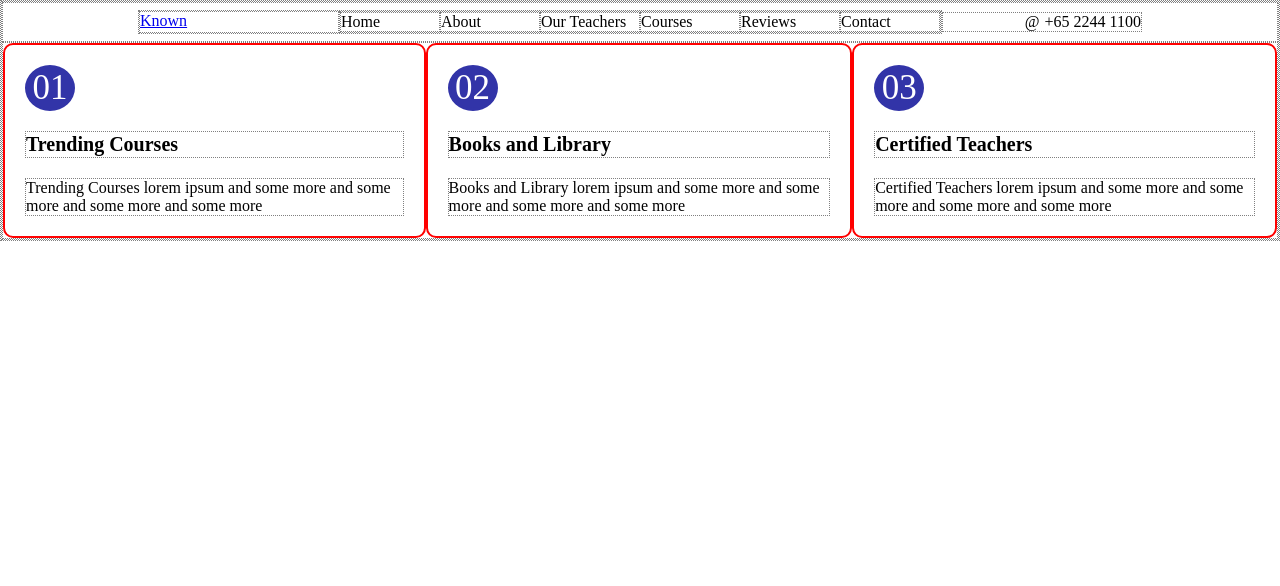
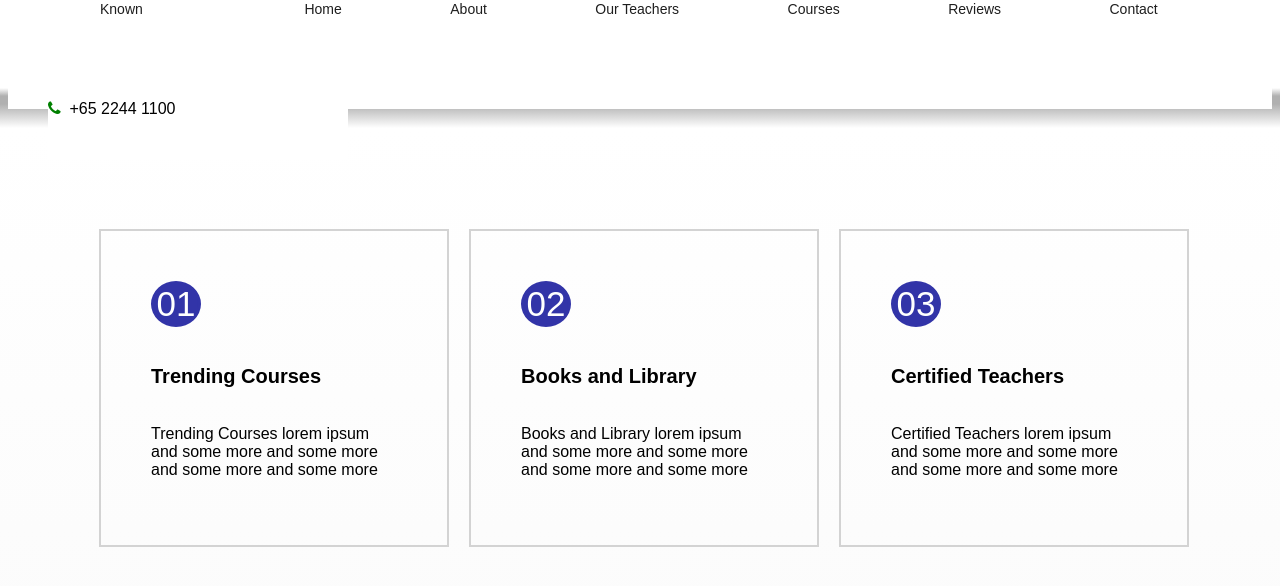
Before and after one commit to cristisava/TeamHW, a plain HTML site: page index.html in a window 1280 px wide. Drawn offline with Linux system fonts and the light colour scheme.

Commit message:
Add files via upload

```diff
--- a/index.html
+++ b/index.html
@@ -2,7 +2,9 @@
 <html>
 
     <head>
-        <title>Example CSS Advanced</title>
+    <!--
+        Title
+    -->
         <meta charset="UTF-8" />
         <link rel="stylesheet" href="style.css" />
     </head>
@@ -10,17 +12,24 @@
     <body>
         <header>
             <div class="left-section">
-                <a class="logo" href="#">Known</a>
                 <nav>
-                    <a>Home</a>
-                    <a>About</a>
-                    <a>Our Teachers</a>
-                    <a>Courses</a>
-                    <a>Reviews</a>
-                    <a>Contact</a>
+                    <ul>
+                <li><a class="logo" href="#">Known</a></li>
+                    <li><a href="#">Home</a></li>
+                    <li><a href="#">About</a></li>
+                    <li><a href="#">Our Teachers</a></li>
+                    <li><a href="#">Courses</a></li>
+                    <li><a href="#">Reviews</a></li>
+                    <li><a href="#">Contact</a></li>
+                    <li>
+                        <span class="phone">
+                            <i class="fa fa-phone"></i>
+                        <link rel="stylesheet" href="https://cdnjs.cloudflare.com/ajax/libs/font-awesome/4.7.0/css/font-awesome.min.css">
+                            +65 2244 1100</span>
+                    </li>
+                    </ul>
                 </nav>
             </div>
-            <span class="phone">+65 2244 1100</span>
         </header>
         <section>
             <article class="a1">
--- a/style.css
+++ b/style.css
@@ -1,16 +1,48 @@
 * {
     box-sizing: border-box;
-    margin: 0;
-    padding: 0;
-    border: 1px dotted grey;
+    display: inline-block;
+    font-family: sans-serif;
+    }
+body {
+    background: rgb(255,255,255);
+background: linear-gradient(180deg, rgba(255,255,255,1) 11%, rgba(176,176,176,1) 12%, rgba(176,176,176,1) 13%, rgba(255,255,255,1) 16%, rgba(250,250,250,1) 100%);
+    background-repeat: no-repeat;
+    background-attachment: fixed;
+}
+head{
+    display: none;
+}
+nav {
+    width: 100%;
+    height: 100px;
+    background-color: #fff;
+}
+ul {
+    float: left;
 }
 
+ul li {
+    list-style: none;
+    display: inline-block;
+    line-height: 100px;
+}
+
+ul li a {
+    display: block;
+    text-decoration: none;
+    font-size: 14px;
+    color: #1e1e1e;
+    padding-left: 52px;
+    padding-right: 52px;
+
+}
 header {
     height: 40px;
     min-width: 900px;
     display: flex;
     align-items: center;
     justify-content: center;
+    width: 100%;
 }
 
 .left-section {
@@ -32,29 +64,38 @@ header {
 }
 
 .phone {
-    width: 200px;
-    text-align: right;
+    width: 300px;
+    height: 100px;
+    display: inline-block;
+    background-color: #fff;
+    margin-left: 0px;
+    padding-left: 0px;
+
 }
 
 .phone::before {
     width: 20px;
     height: 20px;
-    content: "@";
     margin-right: 5px;
+    display: inline-block;
+    background-color: #fff;
 }
 
 section {
     display: flex;
+    flex-wrap: wrap;
+    justify-content: center;
+    position: absolute;
 }
 
 article {
-    border: 2px solid red;
-    border-radius: 10px;
-    padding: 20px;
+    border: 2px solid lightgray;
+    padding: 50px;
 
     display: flex;
     align-items: left;
     flex-direction: column;
+    margin-top: 100px;
 
 }
 
@@ -73,4 +114,29 @@ h2 {
     font-size: 20px;
     line-height: 25px;
     margin-bottom: 20px;
+    display: flex;
+    align-items: right;
+    flex-direction: column;
 }
+a:hover {
+    background-color: green;
+}
+.fa-phone{
+    color: green;
+    margin-right: 0px;
+}
+.a1{
+    margin: 10px;
+    margin-top: 150px;
+    flex: 0 1 350px;
+}
+.a2{
+    margin: 10px;
+    margin-top: 150px;
+    flex: 0 1 350px;
+}
+.a3{
+    margin: 10px;
+    margin-top: 150px;
+    flex: 0 1 350px;
+}
```
